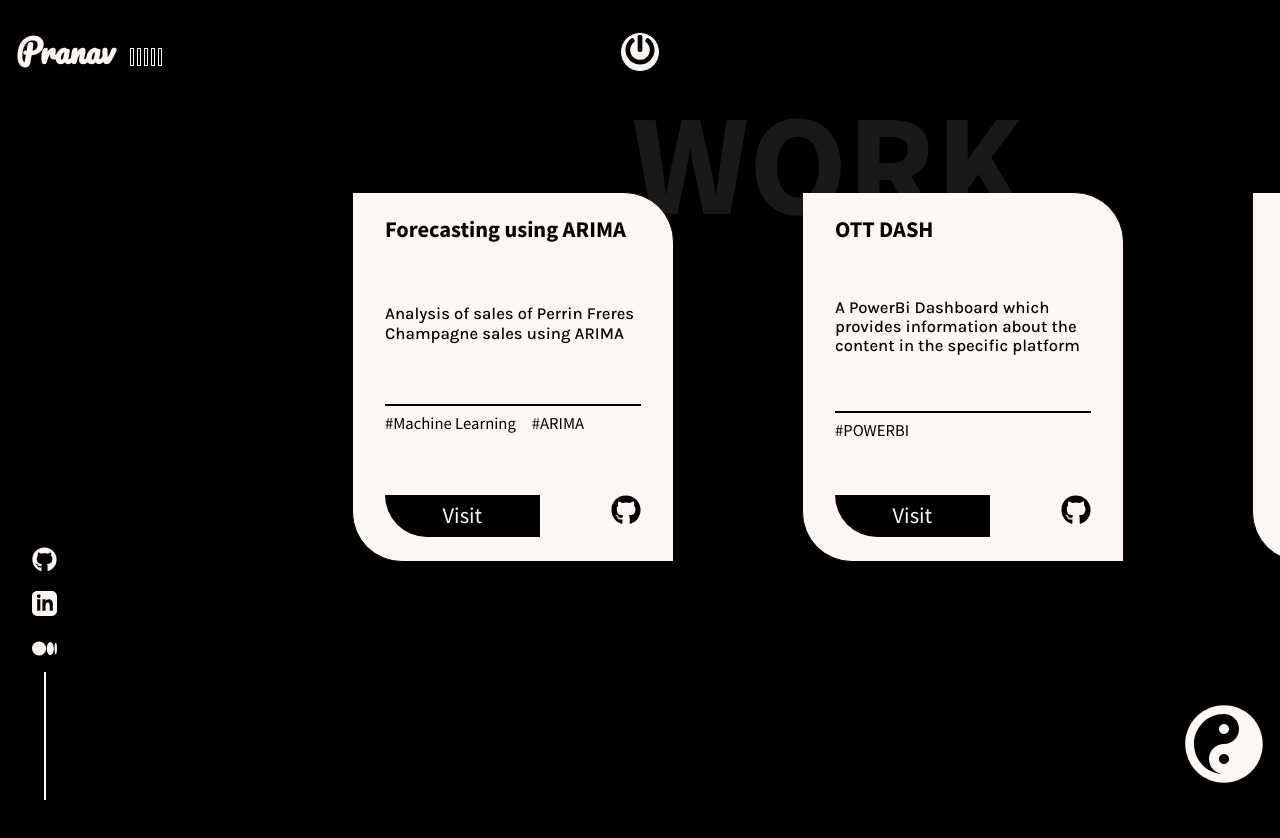
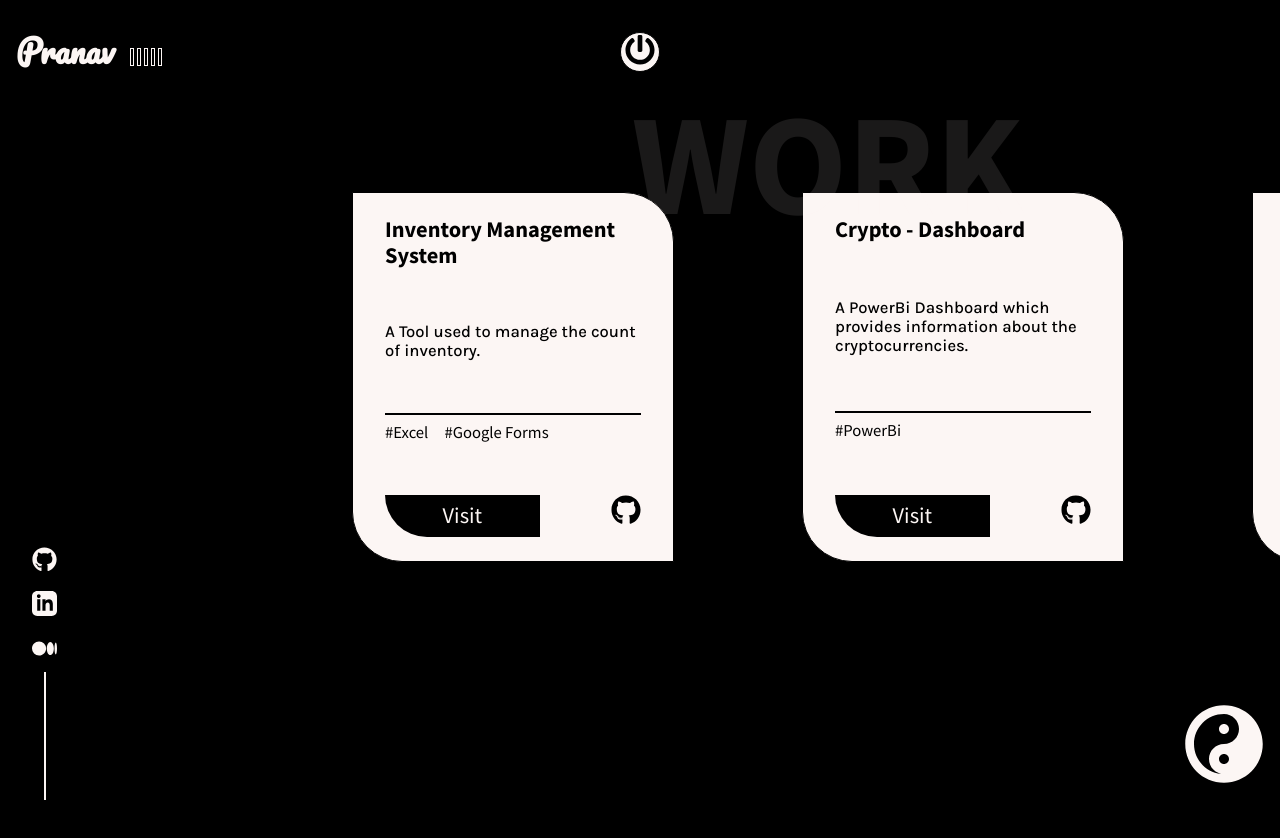
Before and after one commit to pranavrushi/Portfolio, a React (Create React App) app: page /work in a window 1280 px wide. Shown: the top 838 px of the page. Built offline with nearby package versions, Linux system fonts and the light colour scheme.

Commit message:
works page addition and skills addition

```diff
--- a/src/components/MySkillsPage.js
+++ b/src/components/MySkillsPage.js
@@ -125,28 +125,30 @@ Data Analysis,Data Visualization, SQL, Python, Problem Solving, Web Scraping, AP
     <Develope width={40} height={40} /> My Skills
 </Title>
 <Description>
-I am passionate about solving analytical problems with precision and creating interesting websites.
+I am passionate about solving analytical problems with precision and creating interesting solutions.
 </Description>
 <Description>
 <strong>Skills</strong>
 {/* <p>
 Data Analysis,Data Visualization, SQL, Python, Problem Solving, Web Scraping, API Management, Cloud Computing .
-</p> */}
+</p> */}e
 <ul>
     <li>
-    Data Analysis, Data Visualization, SQL, Python, Problem Solving, Web Scraping, API Development, Cloud Computing , Cyber Security.
+    Eager to learn, Self-motivated, Hardworking, Organized, Detail-oriented, Problem Solving, Teamwork, Critical Thinking
     </li>
     <li>
-    Frontend Development, Database Development,  HTML/CSS/JavaScript, React.js, Node.js, Bootstrap, Version Control, Continuous Integration/Deployment, SEO Management.
-    {/* Frontend Development, Backend Development, Database Management, HTML/CSS, JavaScript, React, Angular, Node.js, Express.js, Python, Django, Ruby, Ruby on Rails, PHP, Laravel, Database (SQL/NoSQL), API Development, Version Control (Git), UI/UX Design, Testing and Debugging, Problem-Solving, Agile Methodology, Project Management, Continuous Integration/Deployment. */}
+    Data Analysis, Data Visualization, SQL, Python, Problem Solving, Web Scraping, API Development.
     </li>
+    {/* <li>
+    {/* Frontend Development, Database Development,  HTML/CSS/JavaScript, React.js, Node.js, Bootstrap, Version Control, Continuous Integration/Deployment, SEO Management. */}
+    {/* Frontend Development, Backend Development, Database Management, HTML/CSS, JavaScript, React, Angular, Node.js, Express.js, Python, Django, Ruby, Ruby on Rails, PHP, Laravel, Database (SQL/NoSQL), API Development, Version Control (Git), UI/UX Design, Testing and Debugging, Problem-Solving, Agile Methodology, Project Management, Continuous Integration/Deployment. */ }
 
 </ul>
 </Description>
 <Description>
 <strong>Tools</strong>
 <p>
-    VScode, Python, Numpy, Pandas, Scikit-learn,, Excel, PowerBi, Tableau, SQL, GIT, AWS .
+    VScode, Python, Numpy, Pandas, Scikit-learn,, Excel, PowerBi, Tableau, SQL, GIT.
 </p>
 </Description>
 {/* <Title>
--- a/src/data/WorkData.js
+++ b/src/data/WorkData.js
@@ -3,18 +3,18 @@
 export const Work = [
     {
         id:1,
-        name:"Forecasting using ARIMA",
-        description:"Analysis of sales of Perrin Freres Champagne sales using ARIMA ",
-        tags:["Machine Learning","ARIMA"],
+        name:"Inventory Management System",
+        description:"A Tool used to manage the count of inventory. ",
+        tags:["Excel","Google Forms"],
 
-        medium:"https://medium.com/@virinchithinks/the-arima-model-consists-of-three-main-components-ar-i-and-ma-let-me-explain-each-one-briefly-cc2e5aeedf2e",
-        github:"https://github.com/pranavrushi/ARIMA-Forecasting"
+        medium:"",
+        github:""
     },
     {
         id:2,
-        name:"OTT DASH",
-        description:"A PowerBi Dashboard which provides information about the content in the specific platform",
-        tags:["POWERBI"],
+        name:"Crypto - Dashboard",
+        description:"A PowerBi Dashboard which provides information about the cryptocurrencies.",
+        tags:["PowerBi"],
 
         demo:"",
         github:""
@@ -31,15 +31,15 @@ export const Work = [
 
     },
 
-    // {
-    //     id:3,
-    //     name:"Dev.to Clone",
-    //     description:"A clone of Dev.to build using ReactJS. With realtime fetching of articles from dev.to using API.",
-    //     tags:["react","api","sass"],
+    {
+        id:4,
+        name:"EDA - Movie Industry",
+        description:"An Exploratory Data Analysis of Movie Industry using Python and its Libraries",
+        tags:["Python","SQL"],
 
-    //     demo:"http://devto-clone-codebucks27.vercel.app/",
-    //     github:"https://github.com/codebucks27/devto-clone"
-    // },
+        demo:"",
+        github:""
+    },
     // {
     //     id:4,
     //     name:"Sidebar Menu",
```
Also changed, not shown: 7 other files (tests, documents, lock files or other folders).
